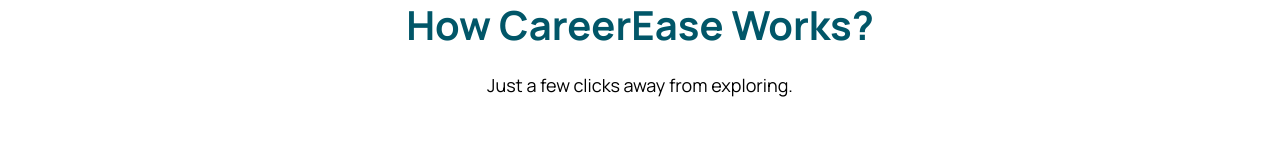
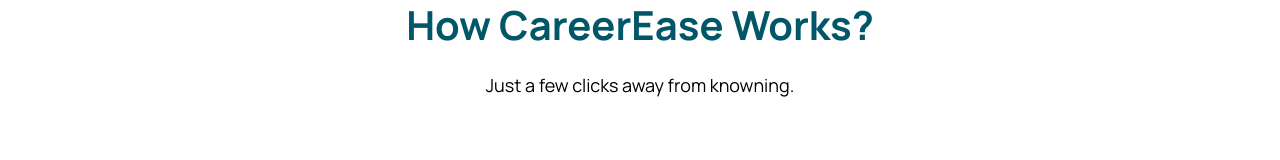
Before and after one commit to alishaaaa20/CareerEase, a React (Vite) app in the folder frontend/: page / in a window 1280 px wide. Shown: the part 721-881 px from the top of the page. Built offline with nearby package versions, Linux system fonts and the light colour scheme.

Commit message:
home updated

```diff
--- a/frontend/src/pages/Home.jsx
+++ b/frontend/src/pages/Home.jsx
@@ -58,7 +58,7 @@
               How CareerEase Works?
             </h2>
             <p className="text__para text-center">
-              Just a few clicks away from exploring.
+              Just a few clicks away from knowning.
             </p>
           </div>
 
```
